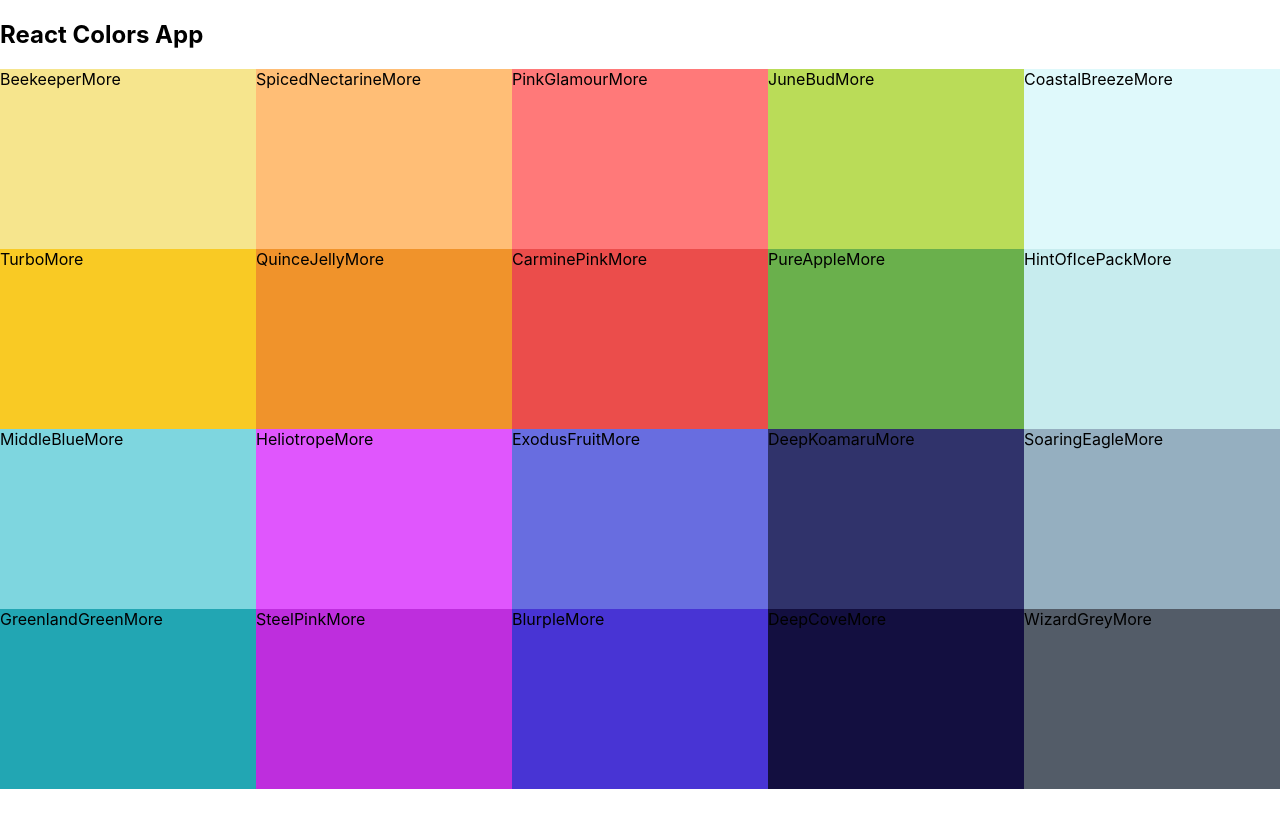
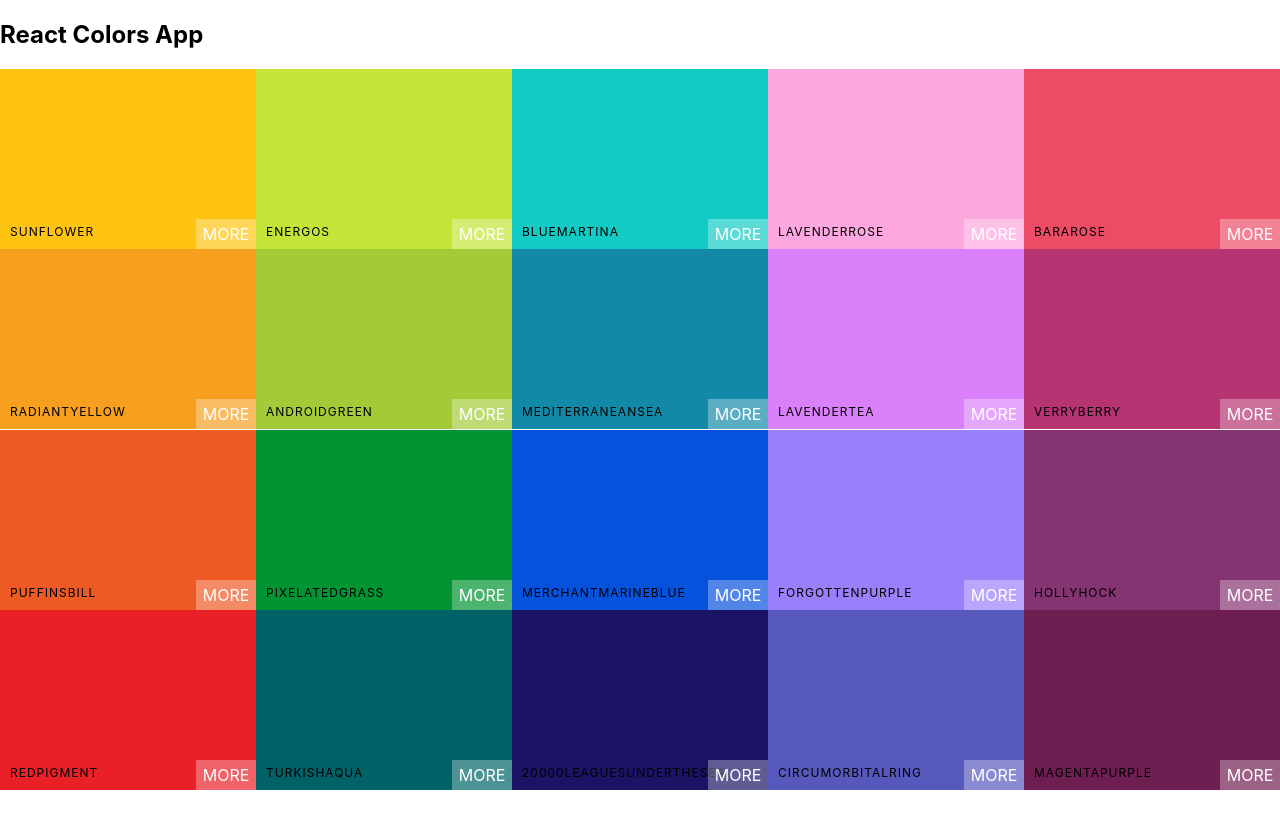
Before and after one commit to vonds/React-Projects, a React (Create React App) app in the folder react-color/: page / in a window 1280 px wide. Shown: the top 828 px of the page. Built offline with nearby package versions, Linux system fonts and the light colour scheme.

Commit message:
styled ColorBox

```diff
--- a/react-color/src/App.js
+++ b/react-color/src/App.js
@@ -7,7 +7,7 @@
     return (
       <section className="App">
         <h1>React Colors App</h1>
-        <Palette {...seedColors[4]}/>
+        <Palette {...seedColors[2]}/>
       </section>
     )
   }
--- a/react-color/src/ColorBox.css
+++ b/react-color/src/ColorBox.css
@@ -5,4 +5,56 @@
     display: inline-block;
     position: relative;
     cursor: pointer;
+    margin-bottom: -3.5px
 }
+
+.copy-button {
+    width: 100px;
+    height: 30px;
+    position: absolute;
+    display: inline-block;
+    top: 50%;
+    left: 50%;
+    margin-left: -50px;
+    margin-top: -15px;
+    text-align: center;
+    outline: none;
+    background: rgba(255, 255, 255, 0.3);
+    font-size: 1rem;
+    line-height: 30px;
+    color: white;
+    text-transform: uppercase;
+    border: none;
+    opacity: 0;
+}
+
+.ColorBox:hover .copy-button {
+    opacity: 1;
+    transition: 0.5s;
+}
+
+.box-content {
+    position: absolute;
+    width: 100%;
+    left: 0;
+    bottom: 0;
+    padding: 10px;
+    color: black;
+    letter-spacing: 1px;
+    text-transform: uppercase;
+    font-size: 12px;
+}
+
+.see-more {
+    background: rgba(255, 255, 255, 0.3);
+    position: absolute;
+    border: none;
+    right: 0;
+    bottom: 0;
+    color: white;
+    width: 60px;
+    height: 30px;
+    text-align: center;
+    line-height: 30px;
+    text-transform: uppercase;
+}
--- a/react-color/src/ColorBox.js
+++ b/react-color/src/ColorBox.js
@@ -3,10 +3,16 @@
 
 class ColorBox extends Component {
     render() {
+        const { name, background } = this.props
         return (
-            <section style={{background: this.props.background}} className='ColorBox'>
-                <span>{this.props.name}</span>
-                <span>More</span>
+            <section style={{ background }} className='ColorBox'>
+                <section className='copy-container'>
+                    <section className='box-content'>
+                        <span>{ name}</span>
+                    </section>
+                    <button className='copy-button'>Copy</button>
+                </section>
+                <span className='see-more'>More</span>
             </section>
         )
     }
```
